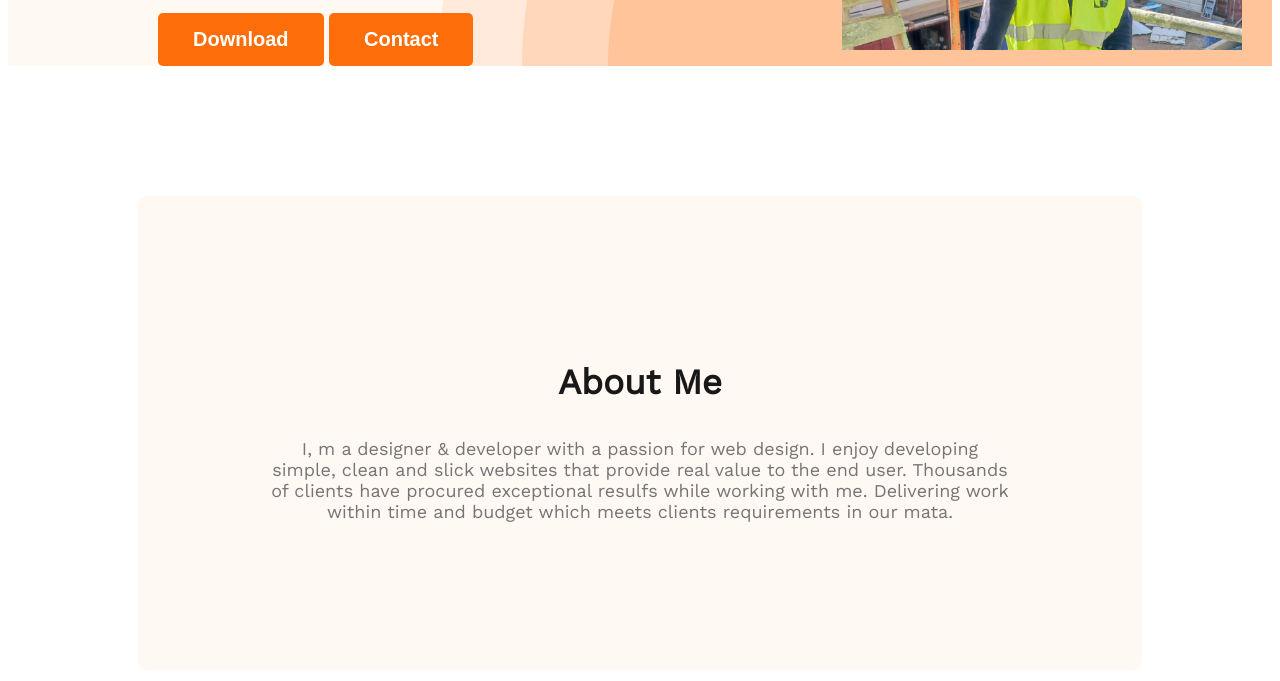
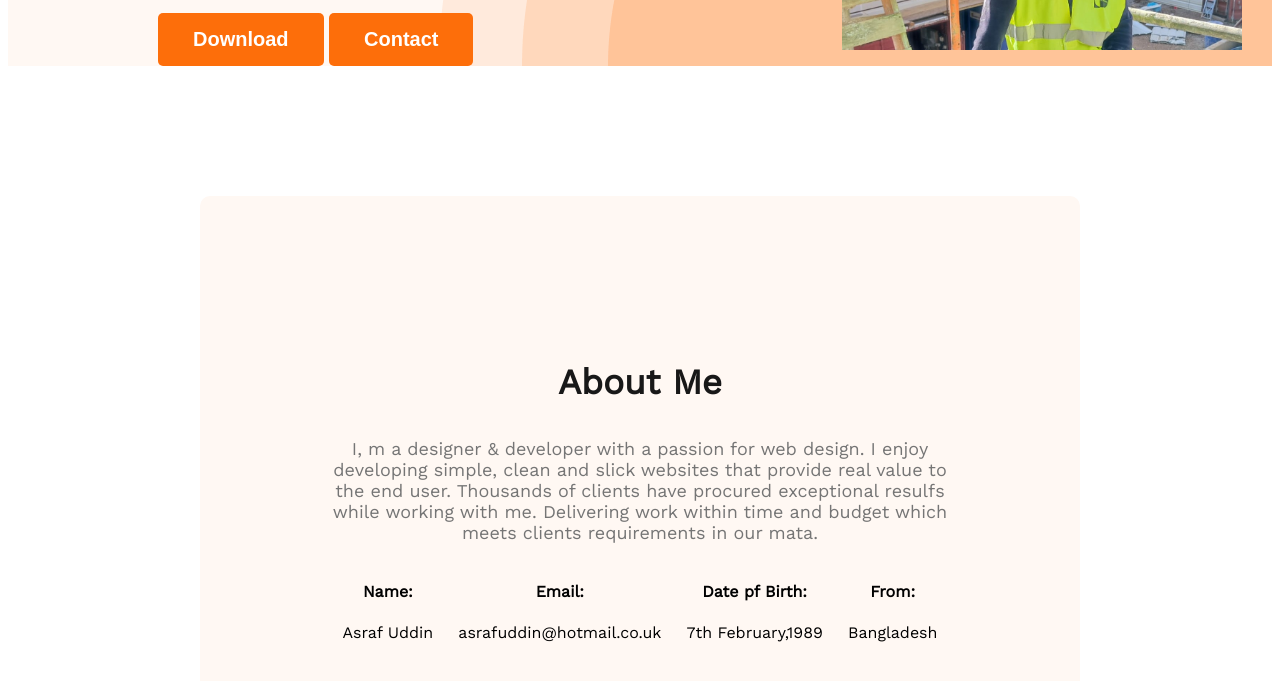
Before and after one commit to AsrafUddin89/webdeveloper-portfolio, a plain HTML site: page index.html in a window 1280 px wide. Shown: the part 445-1126 px from the top of the page. Drawn offline with nearby package versions, Linux system fonts and the light colour scheme.

Commit message:
about information

```diff
--- a/index.html
+++ b/index.html
@@ -34,6 +34,25 @@
         <section class="about">
             <h3 class="section-title">About Me</h3>
             <p class="section-description">I, m a designer & developer with a passion for web design. I enjoy developing simple, clean and slick websites that provide real value to the end user. Thousands of clients have procured exceptional resulfs while working with me. Delivering work within time and budget which meets clients requirements in our mata.</p>
+            <div class="about-info-container">
+                <div class="about-info">
+                    <h4 class="info-title">Name:</h4>
+                    <p class="info-description">Asraf Uddin</p>
+                </div>
+                <div class="about-info">
+                    <h4 class="info-title">Email:</h4>
+                    <p class="info-description">asrafuddin@hotmail.co.uk</p>
+                </div>
+                <div class="about-info">
+                    <h4 class="info-title">Date pf Birth:</h4>
+                    <p class="info-description">7th February,1989</p>
+                </div>
+                <div class="about-info">
+                    <h4 class="info-title">From:</h4>
+                    <p class="info-description">Bangladesh</p>
+                </div>
+
+            </div>
         </section>
 
     </main>
--- a/styles/portfolio.css
+++ b/styles/portfolio.css
@@ -105,6 +105,10 @@ nav a {
 }
 
 /*main section styles*/
+main{
+    max-width: 1140px;
+    margin: 0 auto;
+}
 
 /*about section styles*/
 .about {
@@ -113,3 +117,10 @@ nav a {
     background: #FFF8F3;
     margin: 130px;
 }
+.about-info-container{
+    display: flex;
+    justify-content: space-around;
+}
+.about-info{
+    text-align: center;
+}
```
